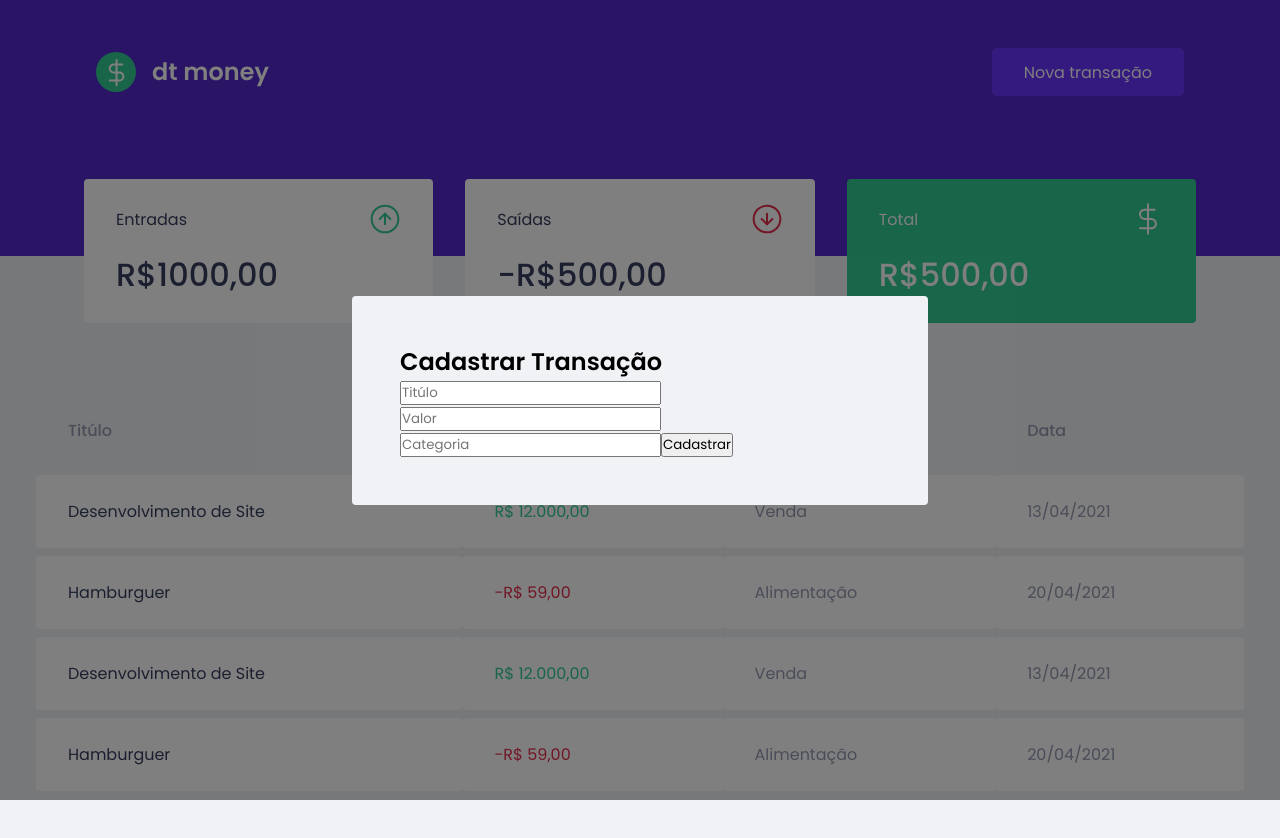
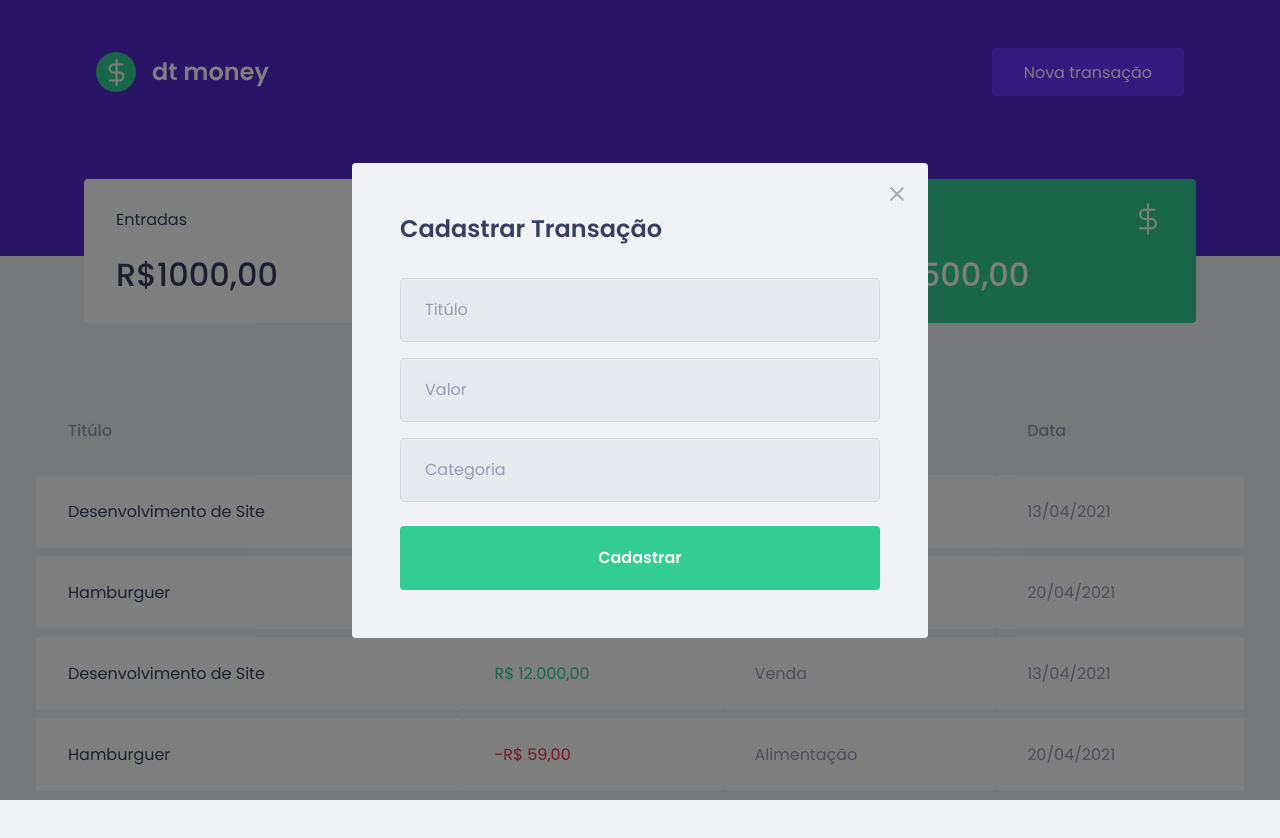
Before and after one commit to thiilins/DTMoney, a React (Create React App) app: page / in a window 1280 px wide. Both pictures are taken after a click on the button "Nova transação". Built offline with nearby package versions, Linux system fonts and the light colour scheme; no server answers; what miragejs would draw is missing.

Commit message:
Modal e Forms - 03/04

```diff
--- a/src/components/Header/styles.ts
+++ b/src/components/Header/styles.ts
@@ -25,7 +25,7 @@
     background: var(--blue-light);
     border: 0;
     padding: 2rem;
-    border-radius: 0.3rem;
+    border-radius: var(--default-border-radius);
     transition: filter 0.2s;
     height: unset;
     @media (min-width: 720px) {
--- a/src/components/NewTransactionModal/index.tsx
+++ b/src/components/NewTransactionModal/index.tsx
@@ -1,5 +1,6 @@
 import Modal from "react-modal";
 import { Container } from "./style";
+import closeImg from "../../assets/close.svg";
 interface NewTransactionModalProps {
   isOpen: boolean;
   onRequestClose: () => void;
@@ -17,6 +18,13 @@
       overlayClassName="react-modal-overlay"
       className="react-modal-content"
     >
+      <button
+        type="button"
+        onClick={onRequestClose}
+        className="react-modal-close"
+      >
+        <img src={closeImg} alt="Fechar modal" />
+      </button>
       <Container>
         <h2>Cadastrar Transação</h2>
         <input placeholder="Titúlo" />
--- a/src/components/NewTransactionModal/style.ts
+++ b/src/components/NewTransactionModal/style.ts
@@ -1,5 +1,42 @@
 import styled from "styled-components";
 
 export const Container = styled.form`
+  h2 {
+    color: var(--text-title);
+    font-size: 1.5rem;
+    margin-bottom: 2rem;
+  }
+  input {
+    width: 100%;
+    padding: 0 1.5rem;
+    height: 4rem;
+    border-radius: var(--default-border-radius);
+    border: 1px solid var(--input-border-color);
+    background: var(--input-background);
+    font-size: 1rem;
+    &::placeholder {
+      color: var(--text-body);
+    }
+    & + input {
+      margin-top: 1rem;
+    }
+  }
+  button[type="submit"] {
+    width: 100%;
+    padding: 0 1.5rem;
+    height: 4rem;
+    background: var(--green);
+    color: var(--white-text);
+    border-radius: var(--default-border-radius);
+    border: 0;
+    margin-top: 1.5rem;
+    font-size: 1rem;
+    font-weight: 600;
+    transition: filter 0.2s;
+    &:hover {
+      filter: brightness(0.9);
+    }
+  }
+
   //
 `;
--- a/src/components/Summary/style.ts
+++ b/src/components/Summary/style.ts
@@ -4,7 +4,7 @@
   display: grid;
   gap: 2rem;
   margin-top: -7.3rem;
-  padding: 0 3rem ;
+  padding: 0 3rem;
   @media screen and (min-width: 720px) {
     display: grid;
     grid-template-columns: repeat(3, 1fr);
@@ -15,7 +15,7 @@
   div {
     background: var(--shape);
     padding: 1.5rem 2rem;
-    border-radius: 0.25rem;
+    border-radius: var(--default-border-radius);
     color: var(--text-title);
     /* box-shadow: 0.1rem 0.1rem 0.1rem 0.1rem rgba(0, 0, 0, 0.3); */
     header {
--- a/src/components/TransactionTable/style.ts
+++ b/src/components/TransactionTable/style.ts
@@ -26,7 +26,7 @@
       background: var(--shape);
       font-weight: 400;
       color: var(--text-body);
-      border-radius: 0.25rem;
+      border-radius: var(--default-border-radius);
       @media (min-width: 768px) {
         padding: 1.5rem 2rem;
       }
--- a/src/styles/global.ts
+++ b/src/styles/global.ts
@@ -10,6 +10,10 @@
   --green: #33CC95;
   --text-title: #363F5F;
   --text-body: #969CB2;
+  --input-background:#e7e9ee ;
+  --input-border-color:#d7d7d7;
+  --white-text: #FFFFFF;
+  --default-border-radius: 0.25rem;
 }
 *{
   margin: 0;
@@ -59,6 +63,18 @@
   background: var(--background);
   padding: 3rem;
   position: relative;
-  border-radius:0.25rem;
+  border-radius: var(--default-border-radius);
+}
+.react-modal-close{
+  position: absolute;
+  right:1.5rem;
+  top:1.5rem;
+  background: transparent;
+  border:0;
+  transition: filter 0.2s;
+
+  &:hover{
+    filter: brightness(0.6)
+  }
 }
 `;
```
